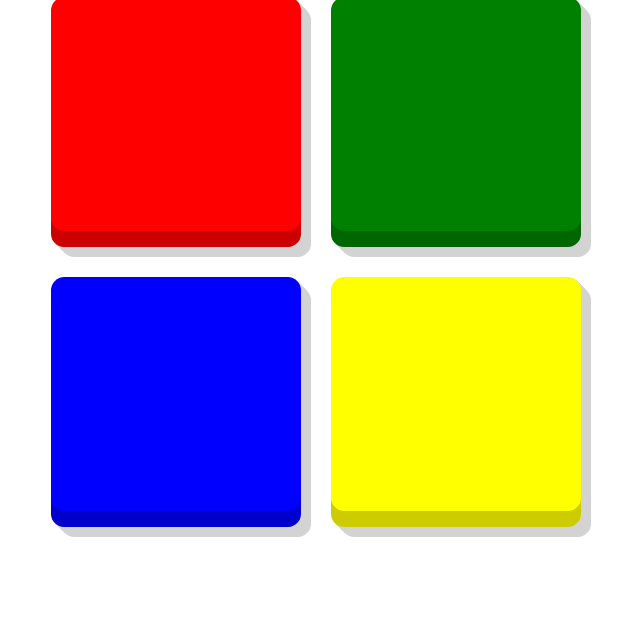
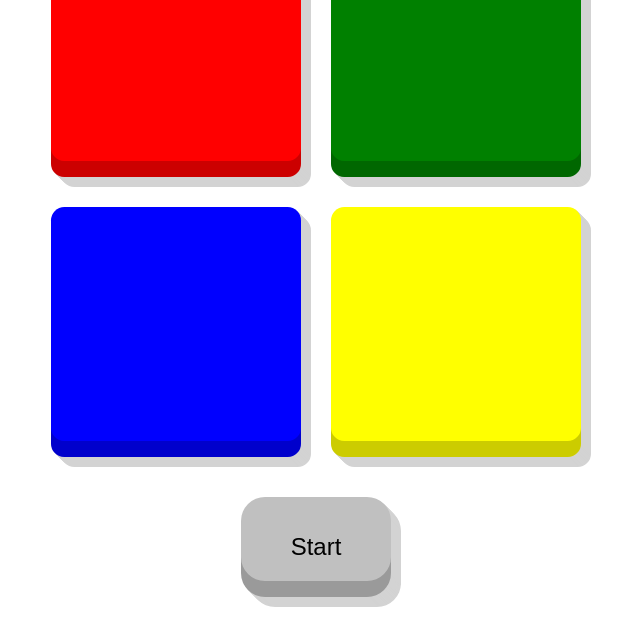
Before and after one commit to tommygl2112/simon_says_game, a website: page index.html in a window 1280 px wide. Shown: the part 178-800 px from the top of the page, without its empty margins (324-964 px from the left). Drawn offline with Linux system fonts and the light colour scheme.

Commit message:
First commit

```diff
--- a/index.html
+++ b/index.html
@@ -27,13 +27,14 @@
         </div>
 
         <!-- Here will be the "Start game" button and the intructions -->
-        <footer>
-
+        <footer class="Start-btn">
+            <button id="silver">Start</button>
         </footer>
 
     </div>
 
     <script src="./index.js"></script>
+
 </body>
 
 </html>
--- a/styles.css
+++ b/styles.css
@@ -74,3 +74,11 @@ button:active {
 #yellow {
     background-color: yellow;
 }
+
+#silver{
+    background-color: silver;
+    margin-top: 40px;
+    height: 100px;
+    width: 150px;
+    font-size: x-large;
+}
```
